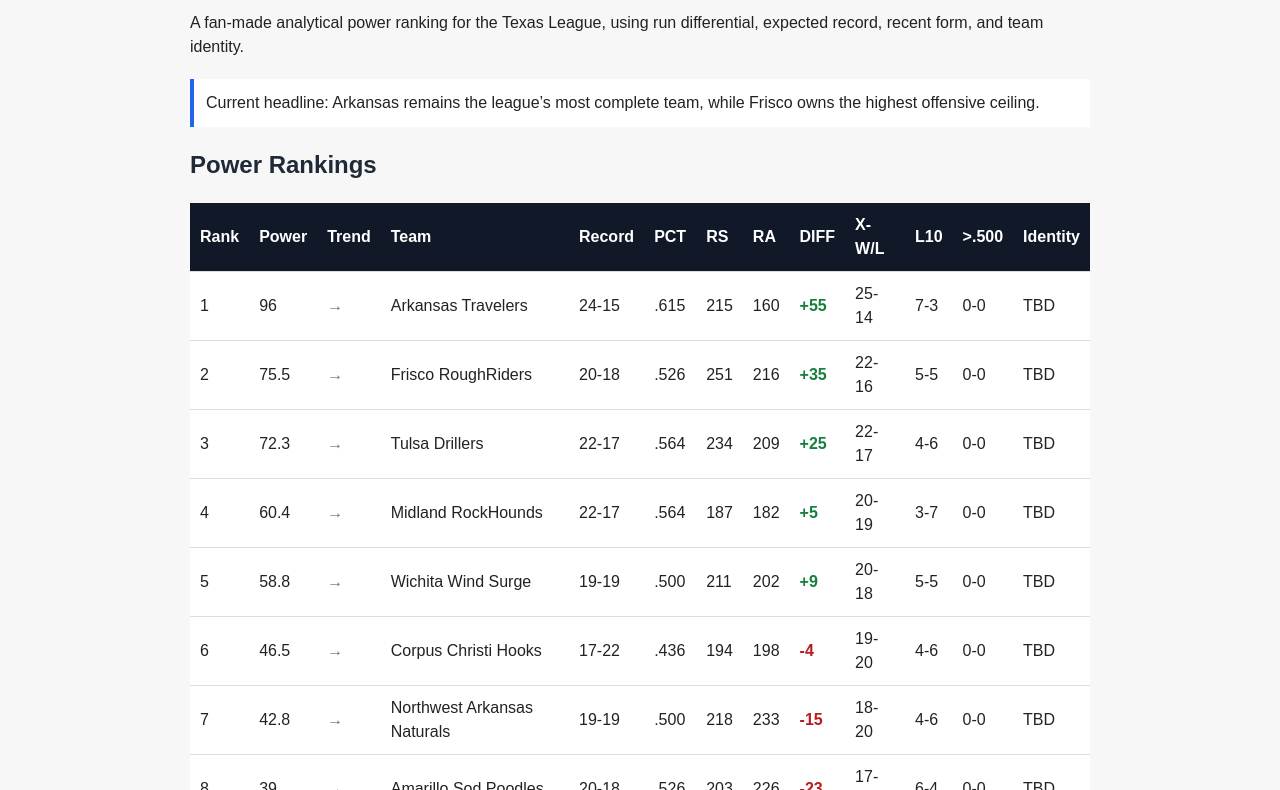
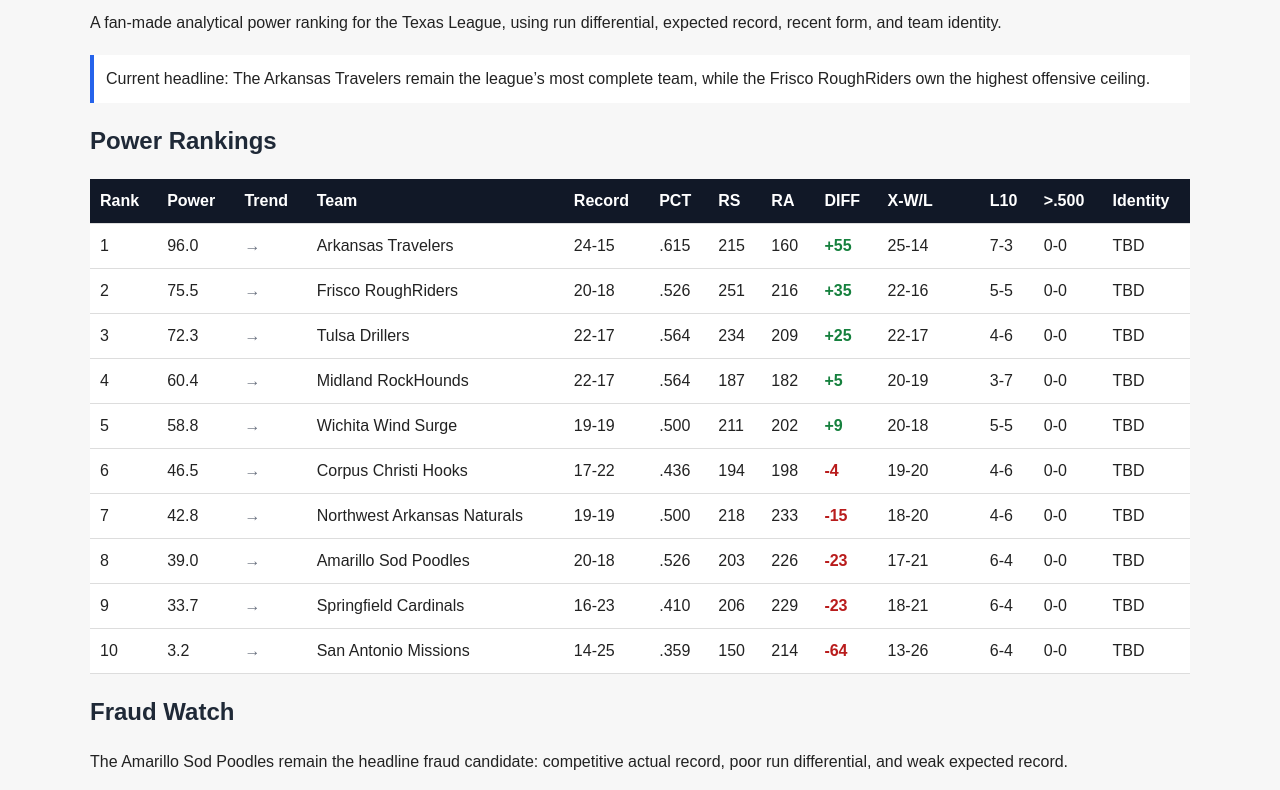
Before and after one commit to Broccoliman001/texas-league-power-index, a plain HTML site: page index.html in a window 1280 px wide. Shown: the part 98-888 px from the top of the page. Drawn offline with Linux system fonts and the light colour scheme.

Commit message:
Enhance styling and update current headline text
Updated styles for table layout and adjusted headline text.

```diff
--- a/index.html
+++ b/index.html
@@ -6,37 +6,56 @@
   <style>
     body {
       font-family: Arial, sans-serif;
-      max-width: 900px;
+      max-width: 1100px;
       margin: 40px auto;
       padding: 0 20px;
       line-height: 1.5;
       background: #f7f7f7;
       color: #222;
     }
+
     h1, h2 {
       color: #1f2937;
     }
+
     table {
       width: 100%;
       border-collapse: collapse;
       background: white;
       margin-top: 20px;
+      table-layout: auto;
     }
+
     th, td {
       padding: 10px;
       border-bottom: 1px solid #ddd;
       text-align: left;
+      white-space: nowrap;
     }
+
     th {
       background: #111827;
       color: white;
     }
+
+    th:nth-child(4),
+    td:nth-child(4) {
+      min-width: 190px;
+      white-space: normal;
+    }
+
+    th:nth-child(10),
+    td:nth-child(10) {
+      min-width: 70px;
+    }
+
     .note {
       background: white;
       border-left: 4px solid #2563eb;
       padding: 12px;
       margin: 20px 0;
     }
+
     .positive {
       color: #15803d;
       font-weight: bold;
@@ -77,8 +96,8 @@
   </p>
 
   <div class="note">
-    Current headline: Arkansas remains the league’s most complete team, while Frisco
-    owns the highest offensive ceiling.
+    Current headline: The Arkansas Travelers remain the league’s most complete team,
+    while the Frisco RoughRiders own the highest offensive ceiling.
   </div>
 
   <h2>Power Rankings</h2>
@@ -115,14 +134,22 @@
 
           row.innerHTML = `
             <td>${team.rank}</td>
-          <td>${team.power_score}</td>
-          <td class="${   team.trend === "↑" ? "trend-up" :   team.trend === "↓" ? "trend-down" :   "trend-flat" }">${team.trend}</td>
+            <td>${Number(team.power_score).toFixed(1)}</td>
+            <td class="${
+              team.trend === "↑" ? "trend-up" :
+              team.trend === "↓" ? "trend-down" :
+              "trend-flat"
+            }">${team.trend}</td>
             <td>${team.team}</td>
             <td>${team.record}</td>
             <td>${team.pct}</td>
             <td>${team.rs}</td>
             <td>${team.ra}</td>
-          <td class="${   team.diff > 0 ? "positive" :   team.diff < 0 ? "negative" :   "neutral" }">${team.diff > 0 ? "+" + team.diff : team.diff}</td>
+            <td class="${
+              team.diff > 0 ? "positive" :
+              team.diff < 0 ? "negative" :
+              "neutral"
+            }">${team.diff > 0 ? "+" + team.diff : team.diff}</td>
             <td>${team.xwl}</td>
             <td>${team.last10}</td>
             <td>${team.vs500}</td>
@@ -136,7 +163,7 @@
 
   <h2>Fraud Watch</h2>
   <p>
-    Amarillo remains the headline fraud candidate: competitive actual record,
+    The Amarillo Sod Poodles remain the headline fraud candidate: competitive actual record,
     poor run differential, and weak expected record.
   </p>
 
```
Lines whose indentation alone changed are shown as unchanged.
